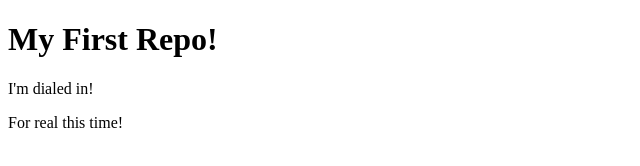
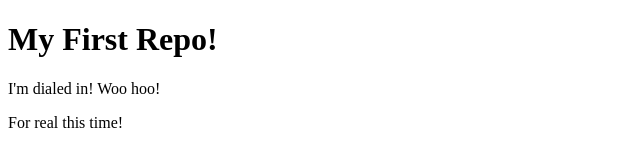
Before and after one commit to Tristin-S/first-repository, a plain HTML site: page index.html in a window 1280 px wide. Shown: the full height of the page, 0-640 px from the left. Drawn offline with Linux system fonts and the light colour scheme.

Commit message:
Update paragraph text in index.html

```diff
--- a/index.html
+++ b/index.html
@@ -7,7 +7,7 @@
 </head>
 <body>
   <h1>My First Repo!</h1>
-  <p>I'm dialed in!</p>
+  <p>I'm dialed in! Woo hoo!</p>
   <p>For real this time!</p>
 </body>
 </html>
```
